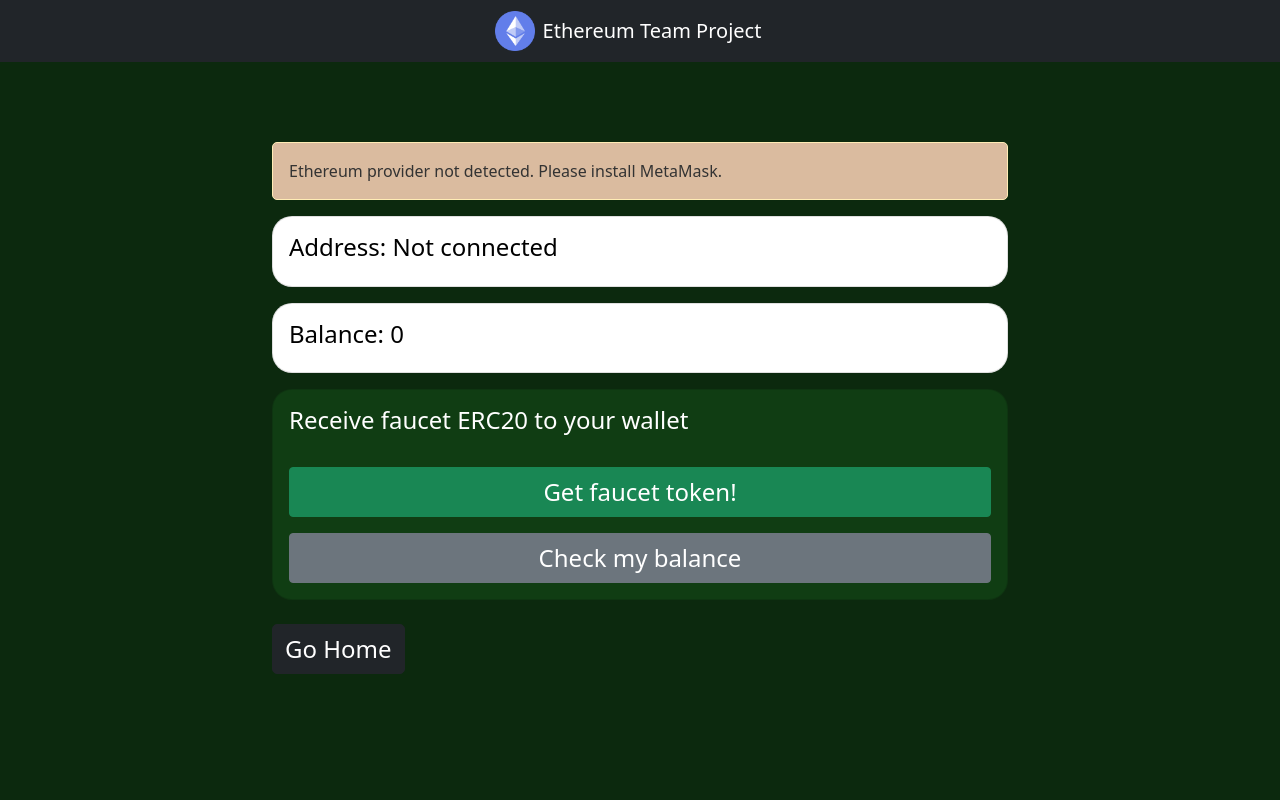
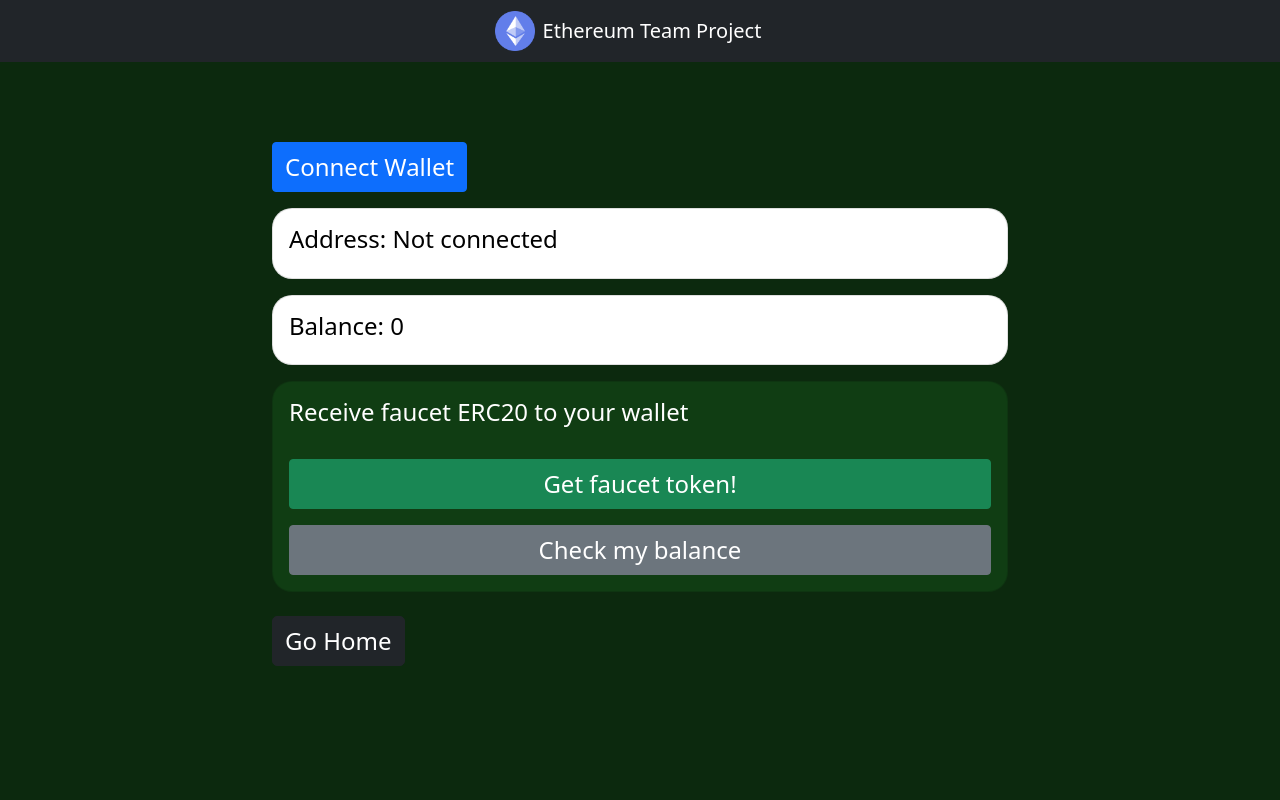
Before and after one commit to DarioUrdiales/Ethereum-private-network, a React (Vite) app in the folder front/: page /faucet in a window 1280 px wide. Shown: the top 800 px of the page. Built offline with nearby package versions, Linux system fonts and the light colour scheme.

Commit message:
adding connect wallet button and add docstring

```diff
--- a/front/components/Faucet.jsx
+++ b/front/components/Faucet.jsx
@@ -53,29 +53,26 @@ export function Faucet() {
     }
   }
 
-  useEffect(() => {
-    async function fetchAccount() {
-      if (!window.ethereum) {
-        setError("Ethereum provider not detected. Please install MetaMask.");
-        return;
-      }
-
+  const connectWallet = async () => {
+    if (window.ethereum) {
       try {
         const accounts = await window.ethereum.request({
           method: "eth_requestAccounts",
         });
         setAccount(accounts[0]);
-      } catch (err) {
-        setError("Failed to fetch account.");
-        console.error(err);
+      } catch (error) {
+        setError("Failed to connect wallet.");
+        console.error(error);
       }
+    } else {
+      setError("Ethereum provider not detected. Please install MetaMask.");
     }
-
-    fetchAccount();
-  }, []);
+  };
 
   useEffect(() => {
-    fetchBalance();
+    if (account) {
+      fetchBalance();
+    }
   }, [account]);
 
   async function invokeFaucet() {
@@ -99,12 +96,12 @@ export function Faucet() {
       console.error(err);
     }
   }
-  //rgba(33, 48, 34, 0.71)
+
   return (
     <Parallax strength={400}>
-      <Header></Header>
+      <Header />
       <div
-        className="bg-black min-vh-100 d-flex align-items-center"
+        className="bg-black min-vh-100 d-flex flex-column justify-content-center"
         style={{ background: "#0C290E" }}>
         {" "}
         <div className="container my-5">
@@ -124,6 +121,16 @@ export function Faucet() {
                   {error}
                 </div>
               )}
+
+              {/* Connect Wallet Button (Top Right) */}
+              {!account ? (
+                <Button
+                  onClick={connectWallet}
+                  className="btn btn-primary fs-4 align-self-end mt-2 me-2">
+                  Connect Wallet
+                </Button>
+              ) : null}
+
               {/* Custom Card components */}
               <CustomCard
                 title={`Address: ${account || "Not connected"}`}
@@ -156,8 +163,7 @@ export function Faucet() {
                   </Button>
                 </div>
               </CustomCard>
-
-              {/* Button to go home */}
+              {/* Go Home Button */}
               <div className="mt-4">
                 <Link
                   to="/"
@@ -174,7 +180,7 @@ export function Faucet() {
           </div>
         </div>
       </div>
-      <Footer></Footer>
+      <Footer />
     </Parallax>
   );
 }
```
